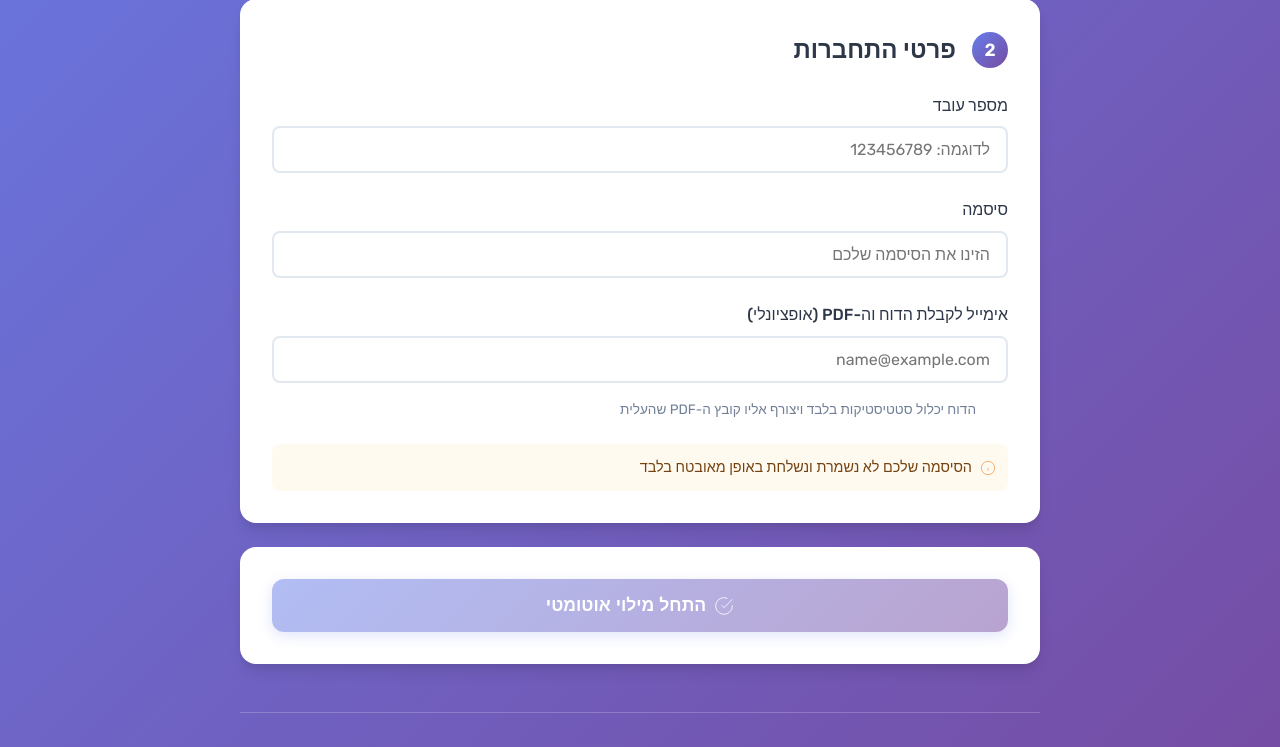
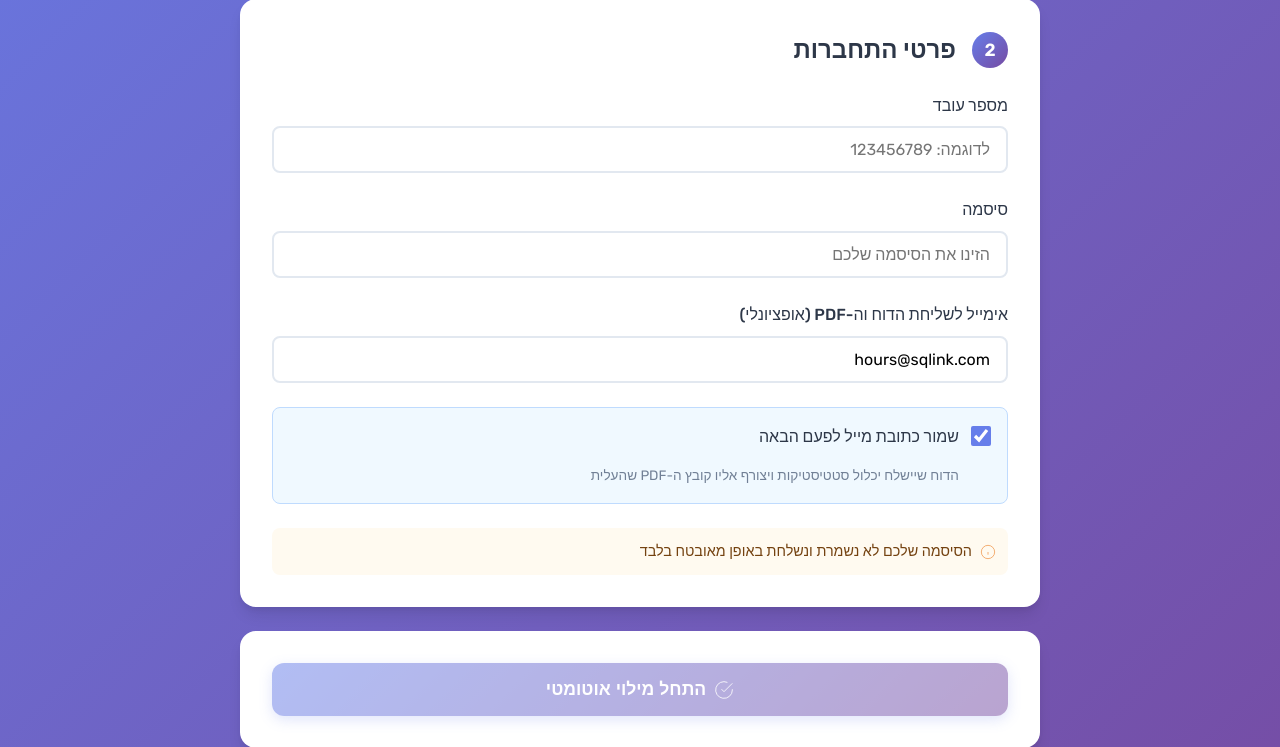
Before and after one commit to kateLint/sqlinksrab, a Flask app: page / in a window 1280 px wide. Shown: the part 574-1321 px from the top of the page. Run offline with Flask 3, Linux system fonts and the light colour scheme.

Commit message:
Add save email address checkbox

```diff
--- a/web/static/app.js
+++ b/web/static/app.js
@@ -72,6 +72,15 @@ function clearFile() {
     checkFormReady();
 }
 
+// Check local storage for saved email
+document.addEventListener('DOMContentLoaded', () => {
+    const savedEmail = localStorage.getItem('savedUserEmail');
+    if (savedEmail) {
+        document.getElementById('user-email').value = savedEmail;
+        document.getElementById('save-email').checked = true;
+    }
+});
+
 // Form validation
 credentialsForm.addEventListener('input', checkFormReady);
 
@@ -119,6 +128,13 @@ submitBtn.addEventListener('click', async () => {
         addLog('מתחיל תהליך אוטומציה...', 'info');
 
         const userEmail = document.getElementById('user-email').value;
+        const saveEmail = document.getElementById('save-email').checked;
+
+        if (saveEmail && userEmail) {
+            localStorage.setItem('savedUserEmail', userEmail);
+        } else {
+            localStorage.removeItem('savedUserEmail');
+        }
 
         const submitResponse = await fetch('/api/submit', {
             method: 'POST',
--- a/web/templates/index.html
+++ b/web/templates/index.html
@@ -78,9 +78,16 @@
                             placeholder="הזינו את הסיסמה שלכם">
                     </div>
                     <div class="form-group">
-                        <label for="user-email">אימייל לקבלת הדוח וה-PDF (אופציונלי)</label>
-                        <input type="email" id="user-email" name="user-email" placeholder="name@example.com">
-                        <p class="checkbox-hint">הדוח יכלול סטטיסטיקות בלבד ויצורף אליו קובץ ה-PDF שהעלית</p>
+                        <label for="user-email">אימייל לשליחת הדוח וה-PDF (אופציונלי)</label>
+                        <input type="email" id="user-email" name="user-email" placeholder="hours@sqlink.com"
+                            value="hours@sqlink.com">
+                    </div>
+                    <div class="form-group checkbox-group">
+                        <label class="checkbox-label">
+                            <input type="checkbox" id="save-email" name="save-email" checked>
+                            <span>שמור כתובת מייל לפעם הבאה</span>
+                        </label>
+                        <p class="checkbox-hint">הדוח שיישלח יכלול סטטיסטיקות ויצורף אליו קובץ ה-PDF שהעלית</p>
                     </div>
                     <div class="form-note">
 
```
